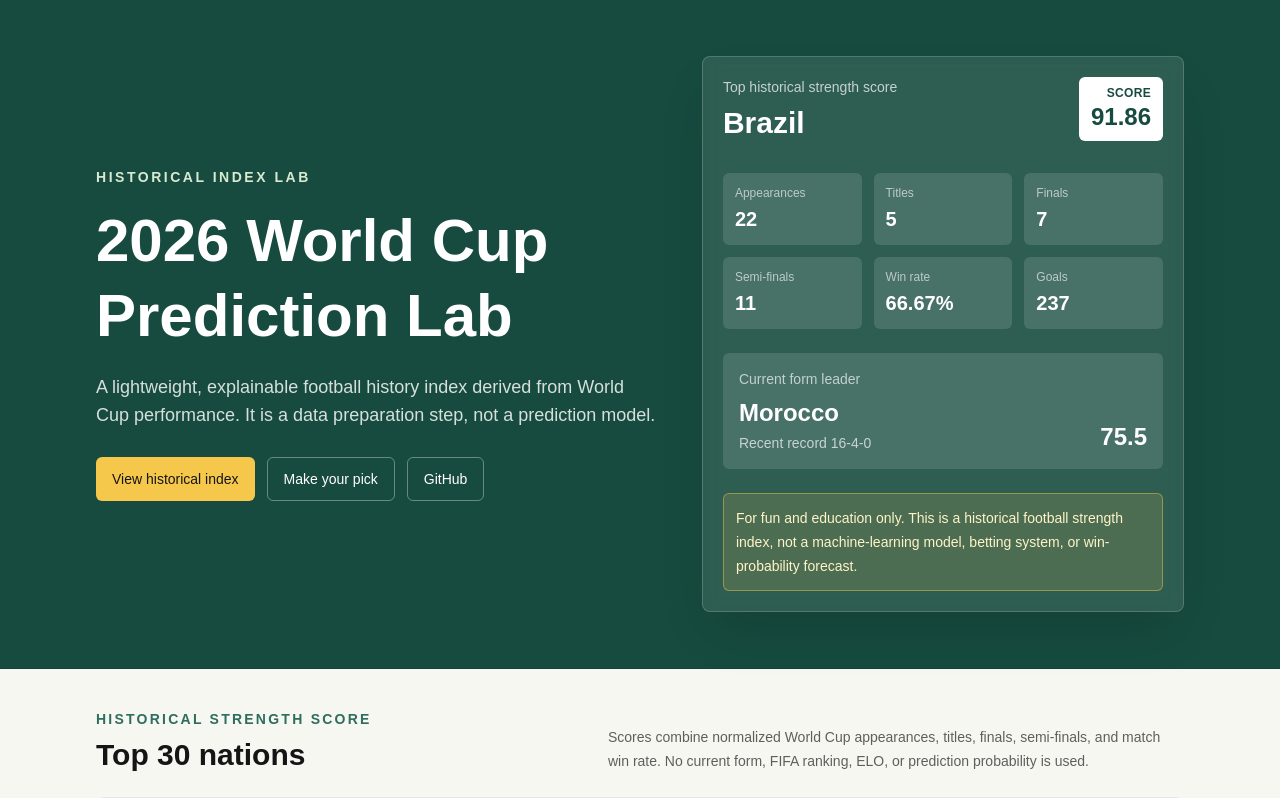
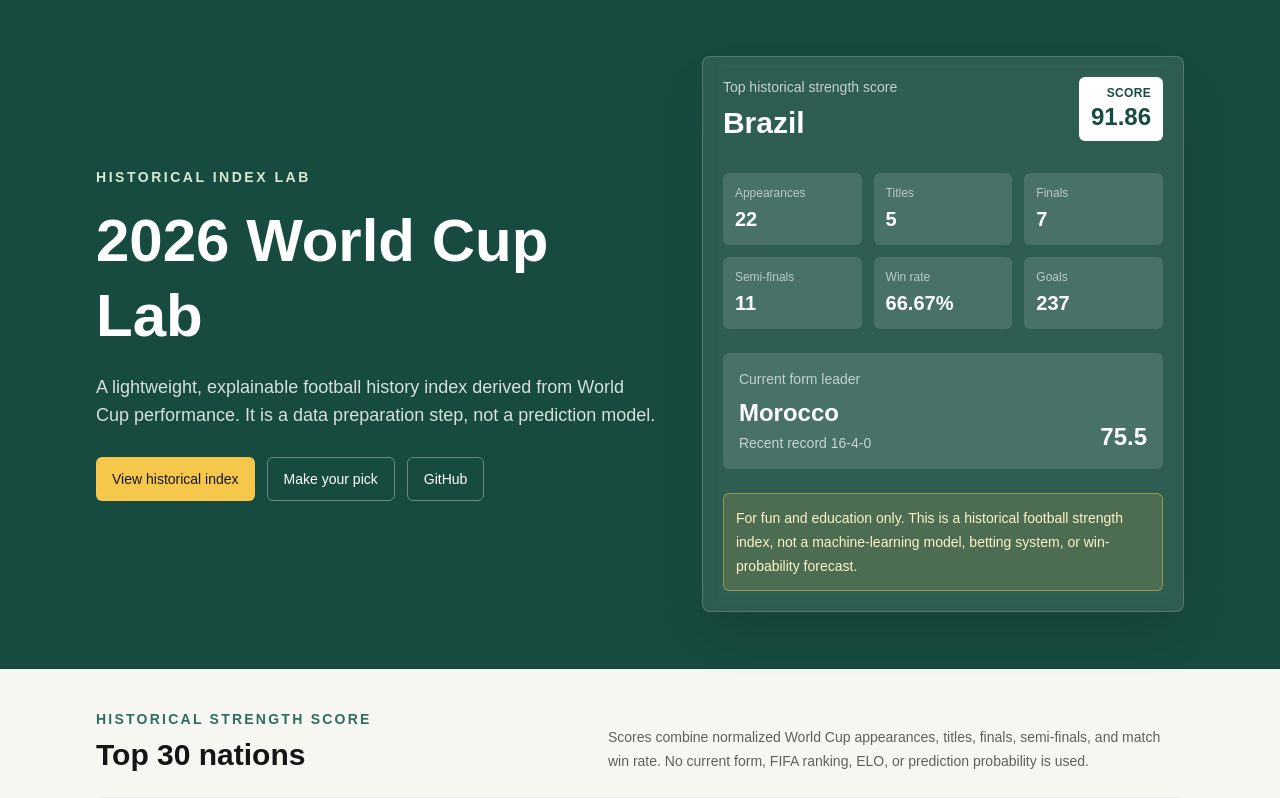
Before and after one commit to banke-a/world-cup-lab, a Next.js app: page / in a window 1280 px wide. Shown: the top 798 px of the page. Built offline with nearby package versions, Linux system fonts and the light colour scheme; no server answers.

Commit message:
Update homepage title

```diff
--- a/src/components/PredictionLab.tsx
+++ b/src/components/PredictionLab.tsx
@@ -115,7 +115,7 @@ export function PredictionLab() {
               Historical index lab
             </p>
             <h1 className="mt-4 max-w-3xl text-4xl font-semibold leading-tight sm:text-5xl lg:text-6xl">
-              2026 World Cup Prediction Lab
+              2026 World Cup Lab
             </h1>
             <p className="mt-5 max-w-2xl text-base leading-7 text-white/82 sm:text-lg">
               A lightweight, explainable football history index derived from World Cup performance.
```
